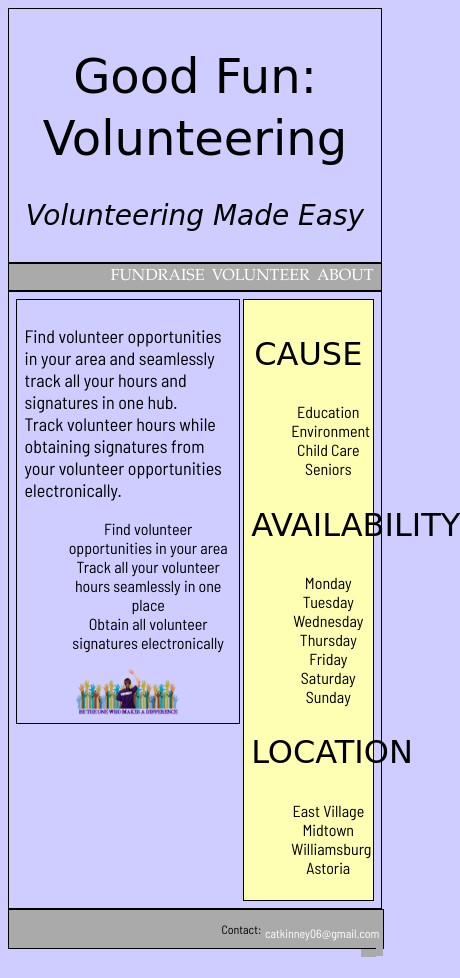
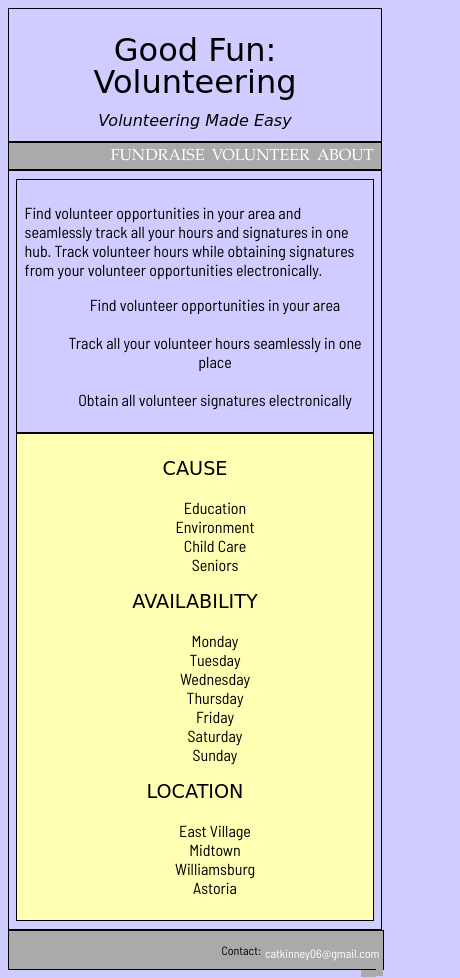
Before and after one commit to catherine-kinney/catherine-kinney.github.io, a plain HTML site: page unit_8/index.html in a window 390 px wide. Shown: the whole page, 460 px wide, since content can reach past the window. Before the commit the page ends 957 px from the top, so only its background shows below. Drawn offline with Linux system fonts and the light colour scheme; a web font is replaced by a local one.

Commit message:
media queries

```diff
--- a/unit_8/css/style.css
+++ b/unit_8/css/style.css
@@ -33,10 +33,13 @@ a:hover {
 main {
 	border: 1px black solid;
 	text-align: center;
+	margin-left: auto;
+	margin-right: auto;
 }
 
 aside {
 	border: 1px black solid;
+	padding: 5em;
 }
 
 footer{
@@ -55,15 +58,17 @@ h1 {
 	font-size: 48px;
 	font-weight: normal;
 	font-family: 'Arima Madurai', cursive;
-	line-height: 1.3em;
+	line-height: 1em;
 }
 
 h2 {
 	text-align: center;
-	font-size: 32px;
+	font-size: 24px;
 	font-weight: normal;
 	font-family: 'Arima Madurai', cursive;
 	line-height: 1.3em;
+	margin-right: auto;
+	margin-left: auto;
 }
 p {
 	font-size: 18px;
@@ -76,6 +81,7 @@ ul {
 	font-family: 'Barlow Semi Condensed', sans-serif;
 	list-style: none;
 }
+
 
 #two_column {
 	border: 1px black solid;
@@ -112,7 +118,7 @@ ul {
 	text-align: center;
 	font-size: 28px;
 	font-family: 'Arima Madurai', cursive;
-	line-height: 1em;
+	line-height: .1em;
 }
 #center {
 	display: block;
@@ -124,6 +130,7 @@ ul {
 	display: block;
 	margin-left: auto;
 	margin-right: auto;
+	padding: 2.5em;
 	width: 50%;
 }
 #contact {
@@ -131,3 +138,32 @@ ul {
 	font-size: 12px;
 	text-align: right;
 }
+}
+
+@media screen and (max-width: 627px) and (min-width: 590px){
+	img{
+		display: none;
+	}
+}
+
+@media (max-width: 590px) {
+	#left, #right {
+		float: none;
+		width: auto;
+	}
+	img#image {
+		display: none;
+	}
+	p {
+		font-size: 1em;
+
+	}
+	h1 {
+		font-size: 2em;
+	}
+	h2 {
+		font-size: 1.2em;
+	}
+	p#slogan {
+		font-size: 1em;
+	}
--- a/unit_8/index.html
+++ b/unit_8/index.html
@@ -22,15 +22,14 @@
 
 	<aside id="left">
 
-		<p class="center">Find volunteer opportunities in your area and seamlessly track all your hours and signatures in one hub.<br>Track volunteer hours while obtaining signatures from your volunteer opportunities electronically. </p>
+		<p class="center">Find volunteer opportunities in your area and seamlessly track all your hours and signatures in one hub. Track volunteer hours while obtaining signatures from your volunteer opportunities electronically. </p>
 		<ul class="center">
 			<li>Find volunteer opportunities in your area</li>
+			<br>
 			<li>Track all your volunteer hours seamlessly in one place</li>
+			<br>
 			<li>Obtain all volunteer signatures electronically</li>
 		</ul>
-
-		<img src="images/volunteer_orig.png" id="image">
-
 	</aside>
 
 	<main id="right">
@@ -66,6 +65,7 @@
 		</ul>
 
 	</main>
+	<img src="images/volunteer_rainbowhands.png" id="image">
 </section>
 	<footer>
 		<p id="contact">Contact: <a href="mailto:catkinney06@gmail.com">catkinney06@gmail.com</p>
```
Also changed, not shown: unit_8/images/volunteer_rainbowhands.png (added), 2 other files.
